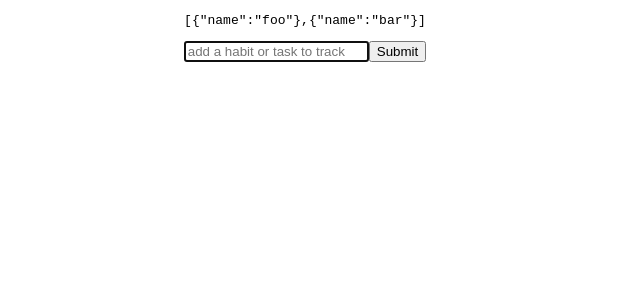
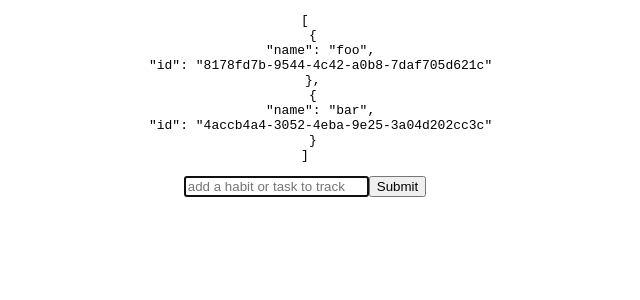
Before and after one commit to tjallen/habit-tracker, a React (Create React App) app: page / in a window 1280 px wide. Shown: the top 300 px of the page, without its empty margins (335-975 px from the left). Built offline with nearby package versions, Linux system fonts and the light colour scheme.

Commit message:
Add uuids

```diff
--- a/package.json
+++ b/package.json
@@ -5,7 +5,8 @@
   "dependencies": {
     "react": "^15.6.1",
     "react-dom": "^15.6.1",
-    "react-scripts": "1.0.12"
+    "react-scripts": "1.0.12",
+    "uuid": "^3.1.0"
   },
   "scripts": {
     "start": "react-scripts start",
--- a/src/App.js
+++ b/src/App.js
@@ -1,13 +1,14 @@
 import React, { Component } from 'react';
 import './App.css';
+import { v4 } from 'uuid';
 
 class App extends Component {
   constructor() {
     super();
     this.state = {
       tasks: [
-        {name: 'foo'},
-        {name: 'bar'},
+        {name: 'foo', id: v4() },
+        {name: 'bar', id: v4() },
       ],
     }
     this.onSubmit = this.onSubmit.bind(this);
@@ -24,7 +25,10 @@ class App extends Component {
     console.log('onSubmit', task);
     if (task) {
       this.setState({
-        tasks: [ ...this.state.tasks, { name: task }]
+        tasks: [ ...this.state.tasks, {
+          name: task,
+          id: v4(),
+        }],
       }, this.addTaskInput.value = '');
     }
   }
@@ -33,7 +37,7 @@ class App extends Component {
       <div className="App">
         {
           this.state.tasks.length > 0
-          ? <pre>{JSON.stringify(this.state.tasks)}</pre>
+          ? <pre>{JSON.stringify(this.state.tasks, null, 2)}</pre>
           : <p>no tasks</p>
         }
         <form onSubmit={this.onSubmit}>
```
